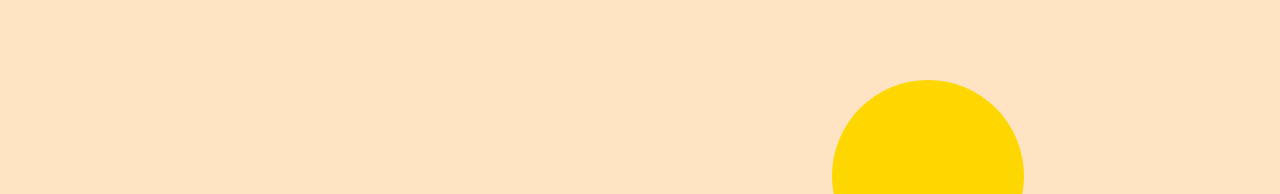
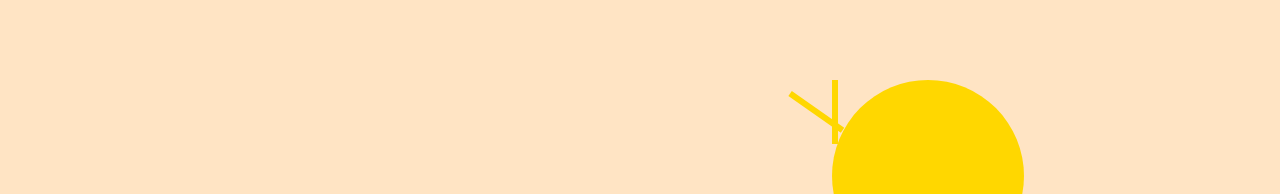
Before and after one commit to uixcem/CSS-Exercises, a plain HTML site: page Rolling World/index.html in a window 1280 px wide. Shown: the top 194 px of the page. Drawn offline with Linux system fonts and the light colour scheme.

Commit message:
some updates

```diff
--- a/Rolling World/style.css
+++ b/Rolling World/style.css
@@ -104,6 +104,27 @@ span.b {
     background-color: gold;
 }
 
+.marks {
+    width: .5vw;
+    height: 5vw;
+    background-color: gold;
+    position: fixed;
+}
+
+.z1 {
+    transform: rotate(125deg);
+    right: 36%;
+}
+
+.z2 {}
+
+
+/* Sun end */
+
+
+
+
+
 
 @keyframes rotato {
     from {
```
